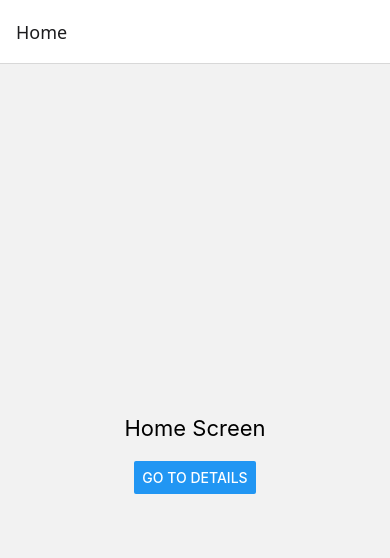
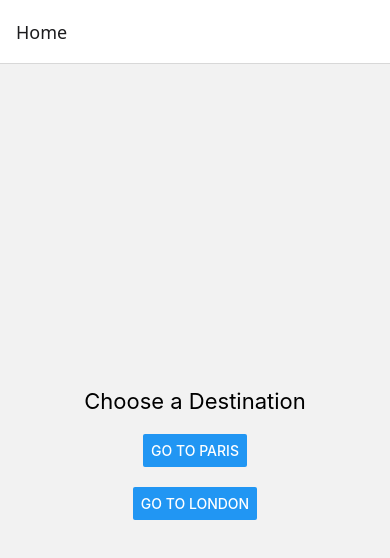
Before and after one commit to 220404934-cmd/TravelApp, a React Native app: screen /Home in a window 390 px wide. Shown: the top 558 px of the page. Built offline with nearby package versions, Linux system fonts and the light colour scheme.

Commit message:
feat: ekranlar arasında veri aktarmak için route params ekleme (Bölüm 3)

```diff
--- a/screens/DetailsScreen.js
+++ b/screens/DetailsScreen.js
@@ -1,14 +1,12 @@
-import { View, Text, Button, StyleSheet } from "react-native";
+import { View, Text, StyleSheet } from "react-native";
 
-export default function DetailsScreen({ navigation }) {
+export default function DetailsScreen({ route }) {
+  const { place, rating } = route.params;
+
   return (
     <View style={styles.container}>
-      <Text style={styles.title}>Details Screen</Text>
-
-      <Button
-        title="Go Back"
-        onPress={() => navigation.goBack()}
-      />
+      <Text style={styles.title}>Welcome to {place}!</Text>
+      <Text style={styles.text}>Rating: {rating} stars</Text>
     </View>
   );
 }
@@ -21,6 +19,10 @@ const styles = StyleSheet.create({
     gap: 20
   },
   title: {
-    fontSize: 22,
+    fontSize: 26,
+    fontWeight: "bold"
+  },
+  text: {
+    fontSize: 20,
   },
 });
--- a/screens/HomeScreen.js
+++ b/screens/HomeScreen.js
@@ -3,11 +3,16 @@ import { View, Text, Button, StyleSheet } from "react-native";
 export default function HomeScreen({ navigation }) {
   return (
     <View style={styles.container}>
-      <Text style={styles.title}>Home Screen</Text>
+      <Text style={styles.title}>Choose a Destination</Text>
 
       <Button
-        title="Go to Details"
-        onPress={() => navigation.navigate('Details')}
+        title="Go to Paris"
+        onPress={() => navigation.navigate('Details', { place: 'Paris', rating: 5 })}
+      />
+
+      <Button
+        title="Go to London"
+        onPress={() => navigation.navigate('Details', { place: 'London', rating: 4 })}
       />
     </View>
   );
```
